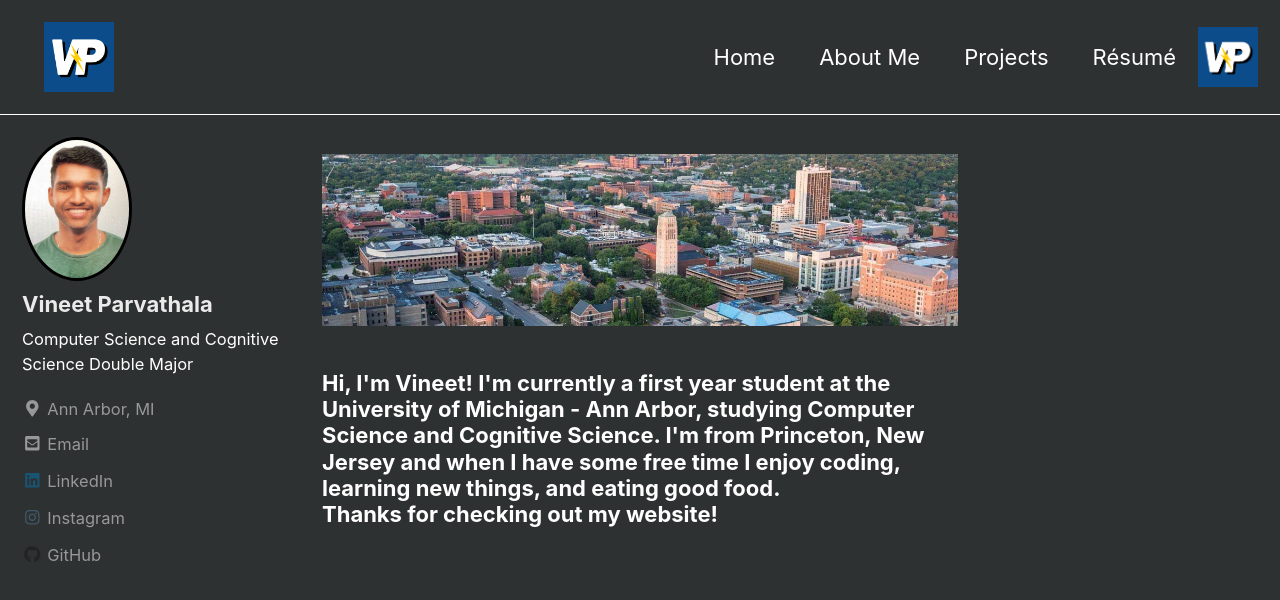
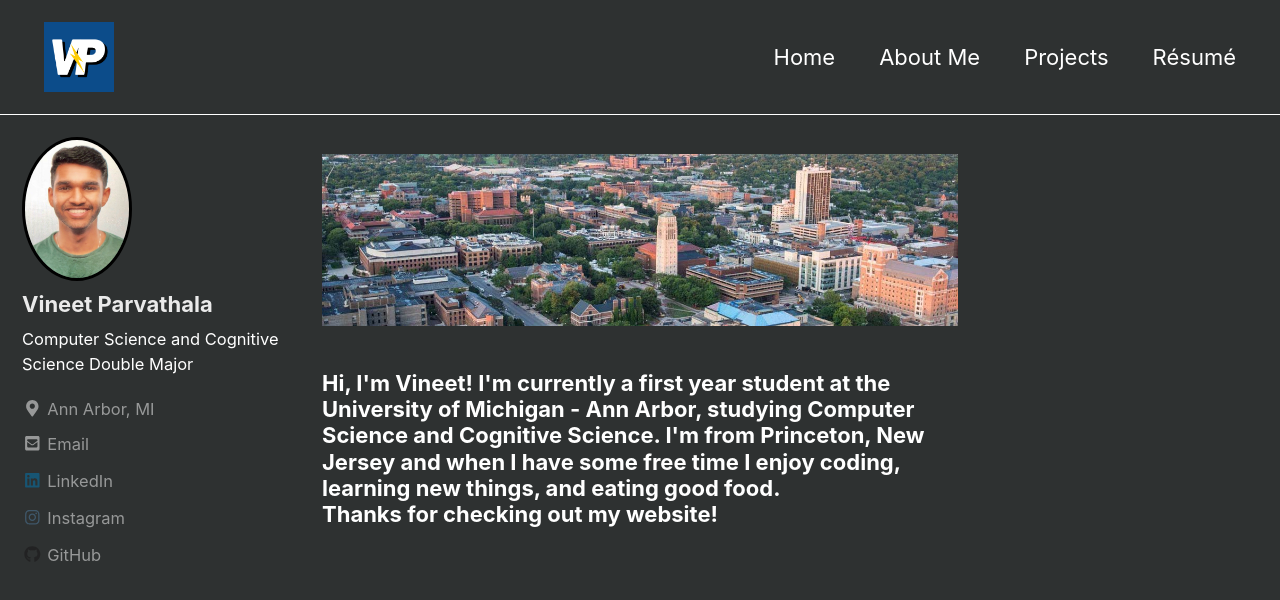
Before and after one commit to vparv/vparv.github.io, a Jekyll site: the page built from index.html, in a window 1280 px wide and 900 px high. Shown: the top 600 px of the window. Built offline with Jekyll 4.4.1, drawn with Linux system fonts in a browser that asks for light colours; cached includes are drawn as plain includes; nearby versions of some CDN libraries; the list of posts is cut into pages by our own code.

Commit message:
removed logo

```diff
--- a/_includes/masthead.html
+++ b/_includes/masthead.html
@@ -19,7 +19,7 @@
           {%- endfor -%}
           <a href="http://vineetp.com/Parvathala_Vineet.Resume.pdf">Résumé</a>
         </ul>
-        <img src="/images/faviconpng.png" class="centerImage" alt="VP Logo" height="60" width="60">
+
         {% if site.search == true %}
         <button class="search__toggle" type="button">
           <svg class="icon" width="16" height="16" xmlns="http://www.w3.org/2000/svg" viewBox="0 0 15.99 16">
```
